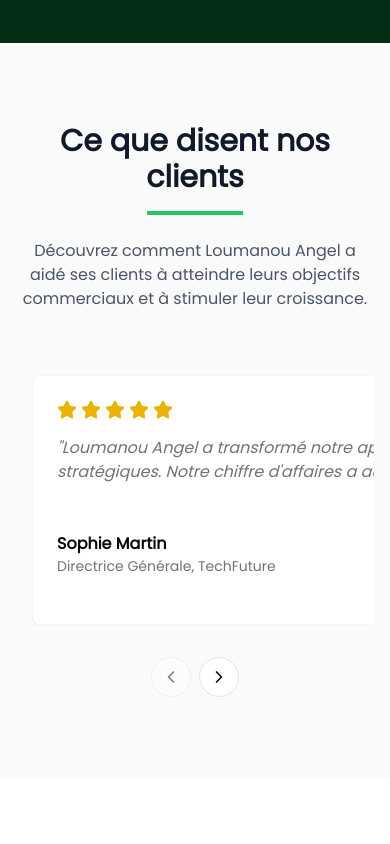
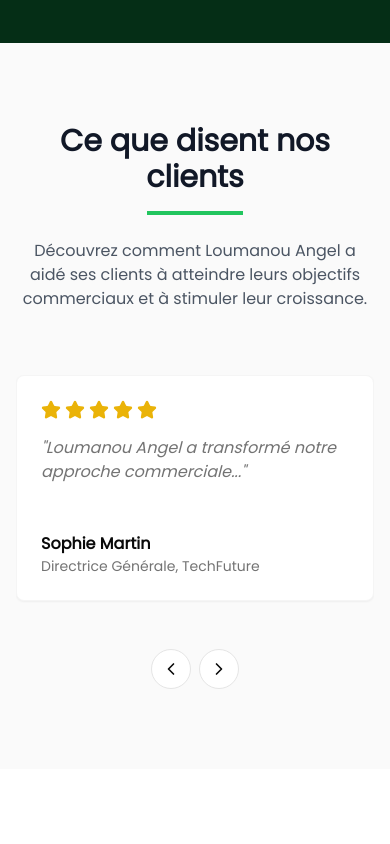
Before and after one commit to LrcGoup/loumanou-angel-website, a Next.js app: page / in a window 390 px wide. Shown: the part 5200-6044 px from the top of the page. Built offline with nearby package versions, Linux system fonts and the light colour scheme.

Commit message:
Enhance styling and functionality across components by adding a hide-scrollbar class for improved user experience, updating the newsletter form for better layout, and refining the testimonials section with a new scrolling mechanism and responsive design adjustments.

```diff
--- a/app/api/newsletter/route.ts
+++ b/app/api/newsletter/route.ts
@@ -23,6 +23,11 @@ export async function POST(req: Request) {
       html: `<p><strong>Email :</strong> ${email}</p><p>vient de s’inscrire à la newsletter.</p>`,
     });
 
+    await resend.contacts.create({
+      email,
+      audienceId: process.env.RESEND_AUDIENCE_ID as string,
+    })
+
     return NextResponse.json({ success: true });
   } catch (error) {
     console.error("Erreur envoi newsletter :", error);
--- a/app/globals.css
+++ b/app/globals.css
@@ -14,6 +14,18 @@
     --background-start-rgb: 0, 0, 0;
     --background-end-rgb: 0, 0, 0;
   }
+}
+
+.hide-scrollbar::-webkit-scrollbar {
+  display: none;
+}
+.hide-scrollbar {
+  -ms-overflow-style: none;
+  scrollbar-width: none;
+}
+
+input {
+  font-size: 16px!important;
 }
 
 @layer base {
--- a/components/newsletter-form.tsx
+++ b/components/newsletter-form.tsx
@@ -36,16 +36,17 @@ export default function NewsletterForm() {
   }
 
   return (
-    <form onSubmit={handleSubmit} className="space-y-4 w-full">
-      <div className="flex w-full">
+    <form onSubmit={handleSubmit} className="space-y-4">
+      <div className="flex">
         <input
           type="email"
           value={email}
           onChange={(e) => setEmail(e.target.value)}
           placeholder="Votre email"
-          className="flex-1 px-4 py-2 rounded-l-md text-gray-900 focus:outline-none"
+          className="w-52 px-4 py-2 rounded-l-md text-gray-900 focus:outline-none"
           required
         />
+        <div className="">
           <button
             type="submit"
             disabled={loading}
@@ -53,6 +54,7 @@ export default function NewsletterForm() {
           >
             {loading ? "..." : "OK"}
           </button>
+        </div>
       </div>
 
       {message && (
--- a/components/testimonials-section.tsx
+++ b/components/testimonials-section.tsx
@@ -1,6 +1,6 @@
 "use client"
 
-import { useEffect, useState } from "react"
+import { useEffect, useRef, useState } from "react"
 import { Card, CardContent, CardHeader, CardFooter } from "@/components/ui/card"
 import { cn } from "@/lib/utils"
 import { ChevronLeft, ChevronRight, Star } from "lucide-react"
@@ -8,25 +8,25 @@ import { Button } from "@/components/ui/button"
 
 const testimonials = [
   {
-    quote: "Loumanou Angel a transformé notre approche commerciale avec leurs conseils stratégiques. Notre chiffre d'affaires a augmenté de 40% en seulement six mois.",
+    quote: "Loumanou Angel a transformé notre approche commerciale...",
     name: "Sophie Martin",
     title: "Directrice Générale, TechFuture",
     stars: 5,
   },
   {
-    quote: "L'équipe de Loumanou Angel a fait preuve d'un professionnalisme exceptionnel. Leurs analyses de données nous ont permis d'identifier des opportunités de croissance que nous n'avions pas envisagées.",
+    quote: "L'équipe de Loumanou Angel a fait preuve d'un professionnalisme...",
     name: "Thomas Dubois",
     title: "PDG, Innovex",
     stars: 5,
   },
   {
-    quote: "Le service client de Loumanou Angel est incomparable. Ils sont toujours disponibles pour répondre à nos questions et nous fournir des conseils personnalisés.",
+    quote: "Le service client de Loumanou Angel est incomparable...",
     name: "Marie Lefevre",
     title: "Directrice Marketing, GlobalVision",
     stars: 5,
   },
   {
-    quote: "Grâce à Loumanou Angel, nous avons pu optimiser nos processus internes et réduire nos coûts opérationnels de 25%. Un investissement qui a rapidement porté ses fruits.",
+    quote: "Grâce à Loumanou Angel, nous avons pu optimiser nos processus...",
     name: "Jean Moreau",
     title: "CFO, EcoSolutions",
     stars: 5,
@@ -34,38 +34,27 @@ const testimonials = [
 ]
 
 export default function TestimonialsSection() {
-  const [currentIndex, setCurrentIndex] = useState(0)
-  const [isVisible, setIsVisible] = useState(false)
-  const testimonialsPerView = { base: 1, md: 2, lg: 3 }
+  const containerRef = useRef<HTMLDivElement>(null)
 
-  useEffect(() => {
-    const observer = new IntersectionObserver(
-      ([entry]) => {
-        if (entry.isIntersecting) {
-          setIsVisible(true)
-          observer.disconnect()
+  const scrollByCard = (direction: "left" | "right") => {
+    const container = containerRef.current
+    if (container) {
+      const cardWidth = container.offsetWidth / getCardsPerView()
+      container.scrollBy({ left: direction === "left" ? -cardWidth : cardWidth, behavior: "smooth" })
     }
-      },
-      { threshold: 0.1 }
-    )
-
-    const element = document.getElementById("testimonials-section")
-    if (element) observer.observe(element)
-
-    return () => observer.disconnect()
-  }, [])
-
-  const handlePrev = () => {
-    setCurrentIndex((prev) => (prev > 0 ? prev - 1 : 0))
   }
 
-  const handleNext = () => {
-    setCurrentIndex((prev) => (prev < testimonials.length - testimonialsPerView.lg ? prev + 1 : prev))
+  const getCardsPerView = () => {
+    if (typeof window === "undefined") return 1
+    const width = window.innerWidth
+    if (width >= 1024) return 3
+    if (width >= 768) return 2
+    return 1
   }
 
   return (
     <section id="testimonials" className="py-20 bg-muted/50 scroll-mt-14">
-      <div id="testimonials-section" className="max-w-6xl mx-auto px-4 overflow-hidden">
+      <div className="max-w-6xl mx-auto px-4">
 
         <div className="text-center max-w-3xl mx-auto mb-16">
           <h2 className="text-3xl md:text-4xl font-bold text-gray-900 mb-4">Ce que disent nos clients</h2>
@@ -76,65 +65,43 @@ export default function TestimonialsSection() {
         </div>
 
         <div className="relative">
-          <div className="flex overflow-hidden">
           <div
-              className="flex transition-transform duration-500 ease-in-out"
-              style={{ transform: `translateX(-${currentIndex * 100 / testimonials.length}%)` }}
+            ref={containerRef}
+            className="flex overflow-x-auto gap-4 scroll-smooth pb-4 hide-scrollbar"
           >
-              {testimonials.map((testimonial, index) => (
+            {testimonials.map((t, index) => (
               <div
                 key={index}
-                  className="w-full md:w-1/2 lg:w-1/3 px-4 flex-shrink-0"
+                className="flex-shrink-0 w-full md:w-1/2 lg:w-1/3"
               >
-                  <Card className={cn(
-                    "h-full border border-border/40 shadow-sm",
-                    isVisible ? "opacity-100 translate-y-0" : "opacity-0 translate-y-12",
-                    "transition-all duration-500"
-                  )}
-                  style={{ transitionDelay: `${index * 100}ms` }}
-                  >
+                <Card className="h-full border border-border/40 shadow-sm transition-all duration-500">
                   <CardHeader className="pb-2">
                     <div className="flex space-x-1 mb-2">
-                        {[...Array(testimonial.stars)].map((_, i) => (
+                      {Array.from({ length: t.stars }).map((_, i) => (
                         <Star key={i} className="h-5 w-5 fill-yellow-500 text-yellow-500" />
                       ))}
                     </div>
                   </CardHeader>
                   <CardContent>
-                      <p className="text-muted-foreground italic mb-6">"{testimonial.quote}"</p>
+                    <p className="text-muted-foreground italic mb-6">"{t.quote}"</p>
                   </CardContent>
                   <CardFooter>
                     <div>
-                        <p className="font-semibold">{testimonial.name}</p>
-                        <p className="text-sm text-muted-foreground">{testimonial.title}</p>
+                      <p className="font-semibold">{t.name}</p>
+                      <p className="text-sm text-muted-foreground">{t.title}</p>
                     </div>
                   </CardFooter>
                 </Card>
               </div>
             ))}
           </div>
-          </div>
 
           <div className="flex justify-center mt-8 space-x-2">
-            <Button
-              variant="outline"
-              size="icon"
-              onClick={handlePrev}
-              disabled={currentIndex === 0}
-              className="rounded-full"
-            >
+            <Button variant="outline" size="icon" onClick={() => scrollByCard("left")} className="rounded-full">
               <ChevronLeft className="h-5 w-5" />
-              <span className="sr-only">Précédent</span>
             </Button>
-            <Button
-              variant="outline"
-              size="icon"
-              onClick={handleNext}
-              disabled={currentIndex >= testimonials.length - testimonialsPerView.lg}
-              className="rounded-full"
-            >
+            <Button variant="outline" size="icon" onClick={() => scrollByCard("right")} className="rounded-full">
               <ChevronRight className="h-5 w-5" />
-              <span className="sr-only">Suivant</span>
             </Button>
           </div>
         </div>
```
Lines whose indentation alone changed are shown as unchanged.
